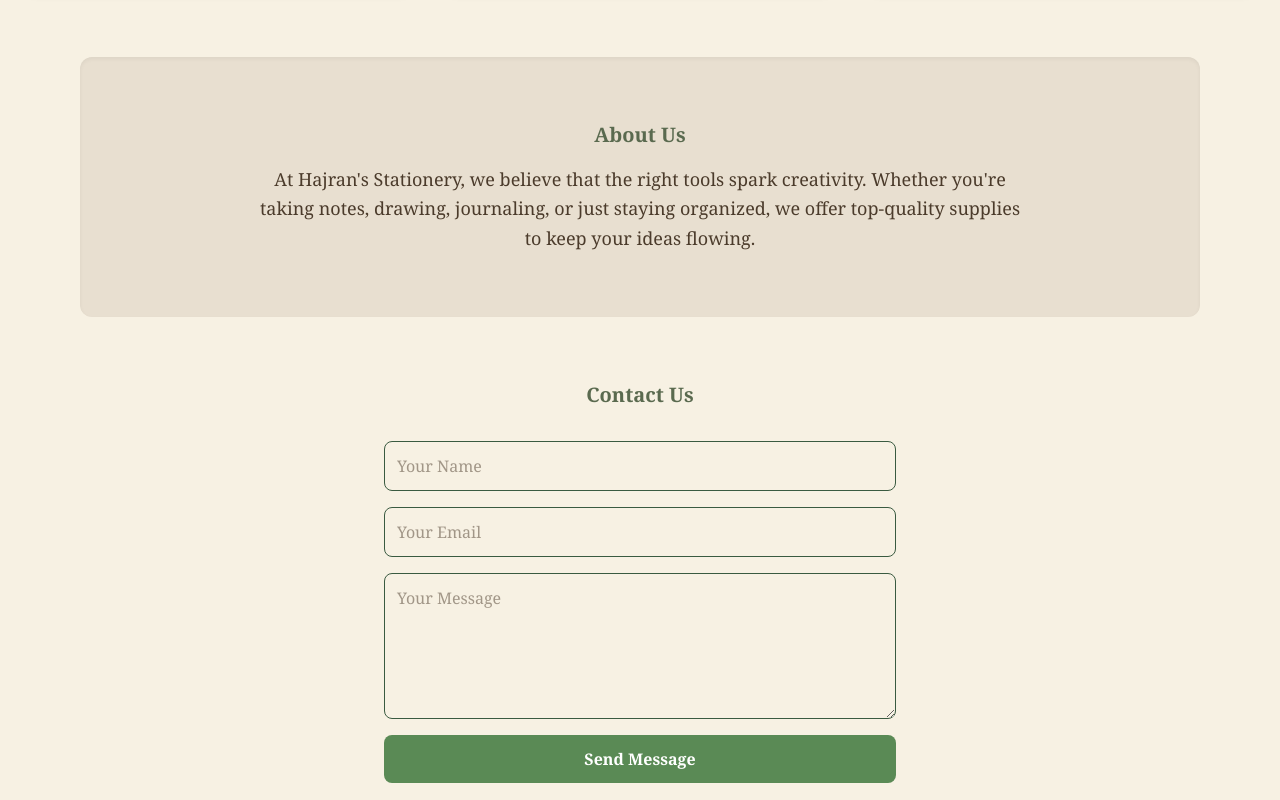
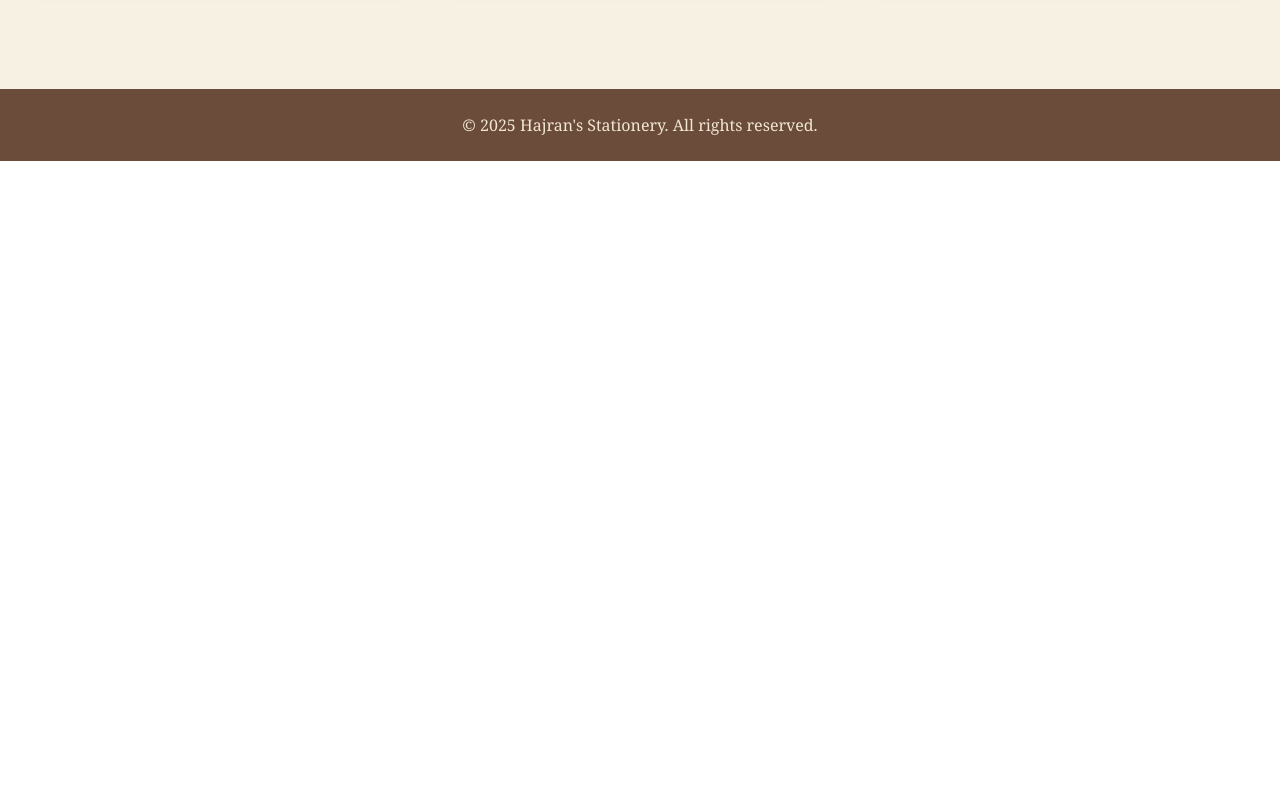
Before and after one commit to HzahidCUNY/final343, a Next.js app: page / in a window 1280 px wide. Shown: the part 1060-1860 px from the top of the page. After the commit the page ends 1221 px from the top, so only its background shows below. Built offline with nearby package versions, Linux system fonts and the light colour scheme.

Commit message:
modify homepage

```diff
--- a/src/app/page.jsx
+++ b/src/app/page.jsx
@@ -1,28 +1,27 @@
-// app/page.jsx
+'use client';
+import Link from 'next/link';
+
 export default function Home() {
   return (
     <main className="min-h-screen bg-[#f7f1e3] text-[#4b3b2b] font-serif">
-      {/* Final Exam Header */}
+
       <section className="text-center py-10">
         <h1 className="text-3xl font-bold text-gray-800 mb-2">Final Exam 343</h1>
         <h2 className="text-2xl font-semibold text-gray-700 mb-1">Zahid, Hajran</h2>
         <h3 className="text-xl text-gray-600">Spring 2025</h3>
       </section>
 
-      {/* Hero Section */}
       <header className="bg-gradient-to-r from-[#6b4c3b] to-[#3a5a40] text-[#f0e6d2] text-center py-16 px-4">
         <h1 className="text-4xl font-bold mb-2">Hajran's Stationery</h1>
         <p className="italic text-lg">Your favorite place for all things creative and professional</p>
       </header>
 
-      {/* Navigation */}
       <nav className="bg-[#5a6a4f] text-center py-4">
         <a href="#products" className="mx-4 text-[#f0e6d2] font-semibold hover:text-[#d6c4a1]">Products</a>
-        <a href="#about" className="mx-4 text-[#f0e6d2] font-semibold hover:text-[#d6c4a1]">About</a>
-        <a href="#contact" className="mx-4 text-[#f0e6d2] font-semibold hover:text-[#d6c4a1]">Contact</a>
+        <Link href="/about" className="mx-4 text-[#f0e6d2] font-semibold hover:text-[#d6c4a1]">About</Link>
+        <Link href="/contact" className="mx-4 text-[#f0e6d2] font-semibold hover:text-[#d6c4a1]">Contact</Link>
       </nav>
 
-      {/* Products Section */}
       <section id="products" className="py-16 px-6 text-center">
         <h2 className="text-2xl text-[#5a6a4f] font-bold mb-10">Featured Products</h2>
         <div className="grid gap-8 sm:grid-cols-2 lg:grid-cols-3">
@@ -44,30 +43,6 @@
         </div>
       </section>
 
-      {/* About Us */}
-      <section id="about" className="bg-[#e8dfd0] text-center rounded-xl mx-4 sm:mx-20 px-6 py-16 shadow-inner">
-        <h2 className="text-xl text-[#5a6a4f] font-bold mb-4">About Us</h2>
-        <p className="text-lg leading-relaxed max-w-3xl mx-auto">
-          At Hajran's Stationery, we believe that the right tools spark creativity.
-          Whether you're taking notes, drawing, journaling, or just staying organized,
-          we offer top-quality supplies to keep your ideas flowing.
-        </p>
-      </section>
-
-      {/* Contact Us */}
-      <section id="contact" className="text-center py-16 px-6">
-        <h2 className="text-xl text-[#5a6a4f] font-bold mb-8">Contact Us</h2>
-        <form className="max-w-lg mx-auto flex flex-col gap-4">
-          <input type="text" placeholder="Your Name" required className="border border-[#3a5a40] rounded-lg p-3" />
-          <input type="email" placeholder="Your Email" required className="border border-[#3a5a40] rounded-lg p-3" />
-          <textarea rows="5" placeholder="Your Message" required className="border border-[#3a5a40] rounded-lg p-3"></textarea>
-          <button type="submit" className="bg-[#5a8a55] text-white font-bold py-3 rounded-lg hover:bg-[#3a5a40] transition">
-            Send Message
-          </button>
-        </form>
-      </section>
-
-      {/* Footer */}
       <footer className="bg-[#6b4c3b] text-[#f0e6d2] text-center py-6 mt-8">
         <p>&copy; 2025 Hajran's Stationery. All rights reserved.</p>
       </footer>
```
